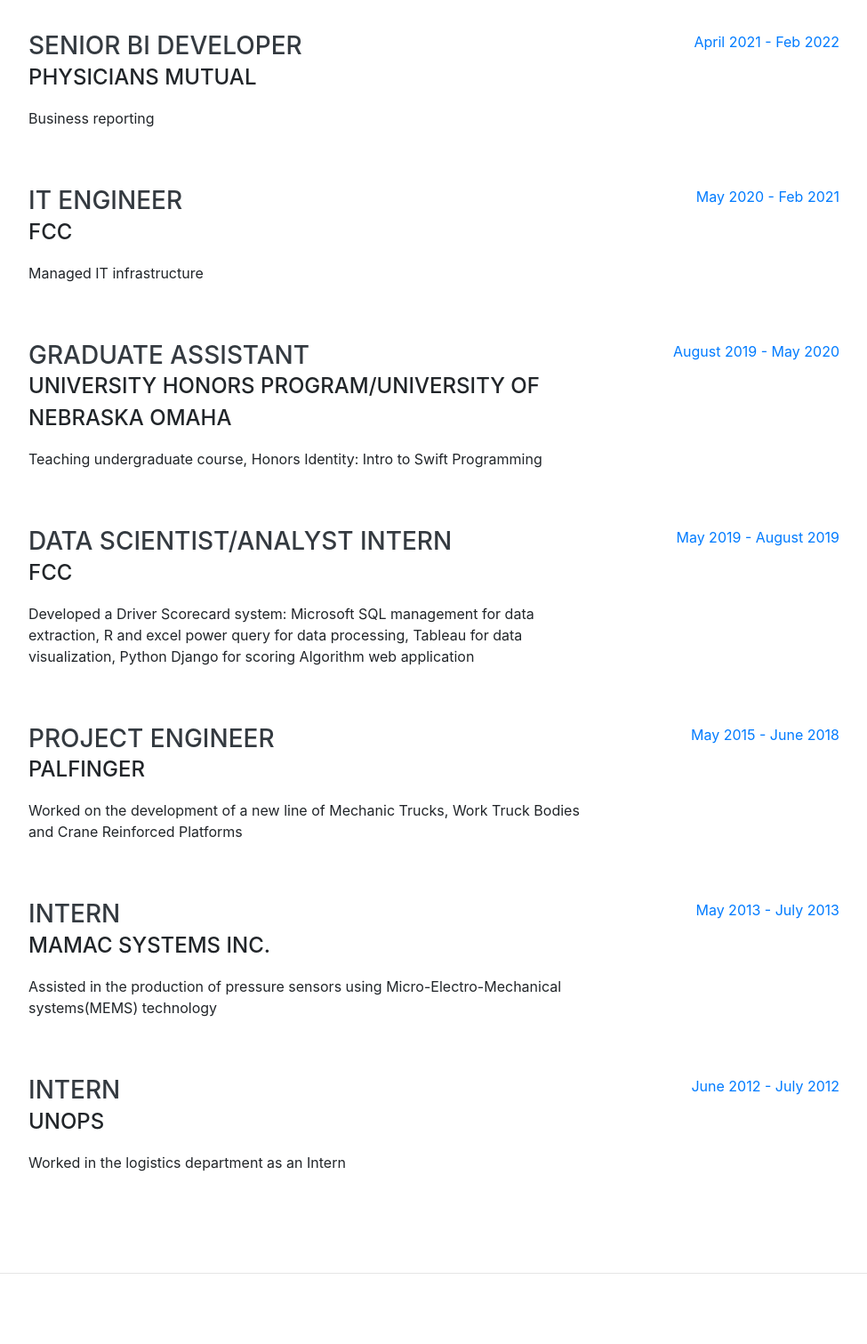
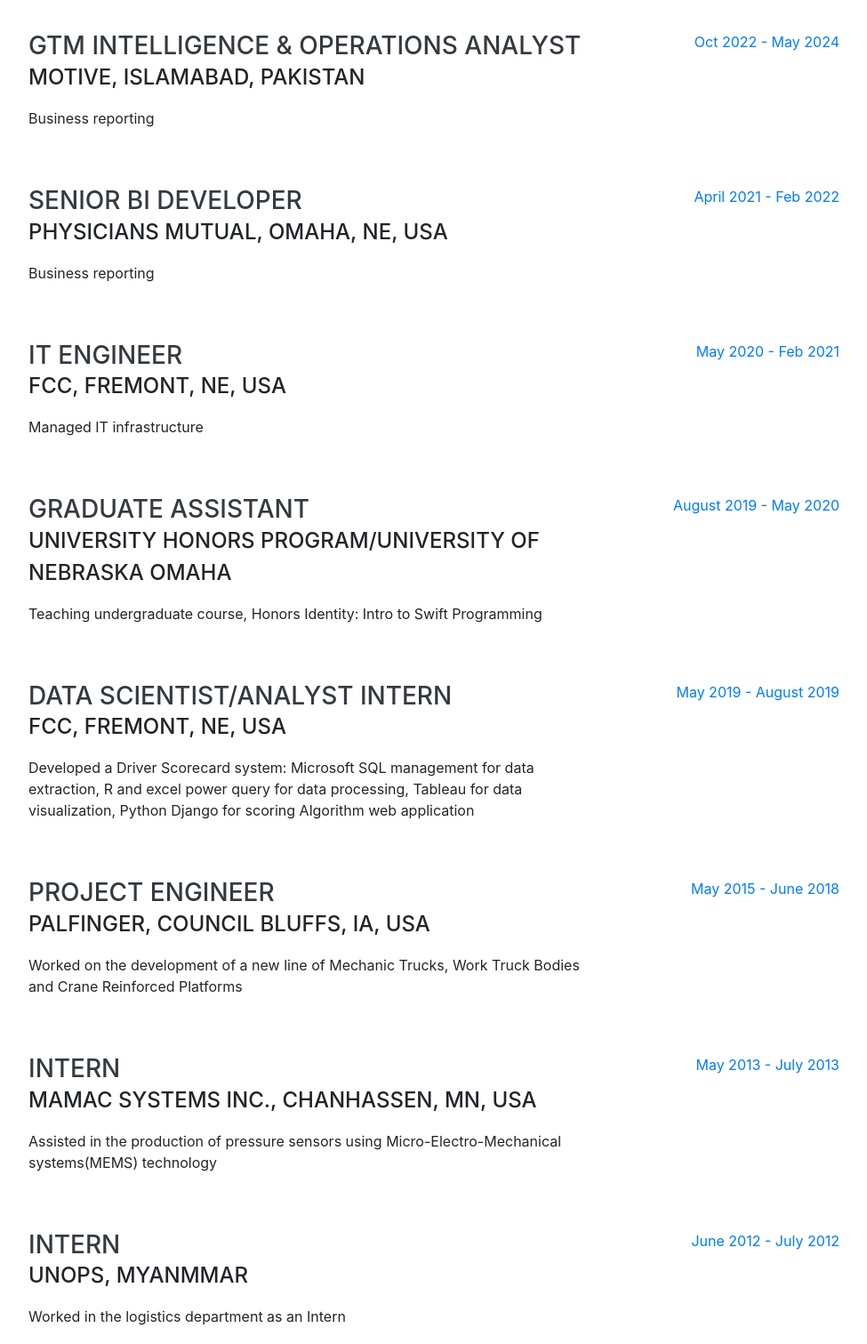
Before and after one commit to danialfaisal/Personal-Website, a website with bundled scripts: page index.html in a window 1280 px wide. Shown: the part 900-2411 px from the top of the page at 89% size, without its empty margins (288-1263 px from the left). Built offline with nearby package versions, Linux system fonts and the light colour scheme; a web font is replaced by a local one.

Commit message:
added new jobs

```diff
--- a/index.html
+++ b/index.html
@@ -66,10 +66,10 @@
       <h1 class="mb-0">Danial
         <span class="text-primary">Faisal</span>
       </h1>
-      <div class="subheading mb-5"> Omaha, Nebraska, USA
+      <div class="subheading mb-5"> Islamabad, Pakistan
         <a href="mailto:danialfaisal91@gmail.com">danialfaisal91@gmail.com</a>
       </div>
-      <p class="lead mb-5">Senior Business Intelligence Developer at Physicans Mutual Omaha</p>
+      <p class="lead mb-5">Business Intelligence Developer</p>
       <div class="social-icons">
         <a href="https://www.linkedin.com/in/danial-faisal-268379b2/">
           <i class="fab fa-linkedin-in"></i>
@@ -93,10 +93,22 @@
     <div class="w-100">
       <h2 class="mb-5">Experience</h2>
 
+
+      <div class="resume-item d-flex flex-column flex-md-row justify-content-between mb-5">
+        <div class="resume-content">
+          <h3 class="mb-0">GTM Intelligence & Operations Analyst</h3>
+          <div class="subheading mb-3">Motive, Islamabad, Pakistan</div>
+          <p>Business reporting</p>
+        </div>
+        <div class="resume-date text-md-right">
+          <span class="text-primary">Oct 2022 - May 2024</span>
+        </div>
+      </div>
+
       <div class="resume-item d-flex flex-column flex-md-row justify-content-between mb-5">
         <div class="resume-content">
           <h3 class="mb-0">Senior BI Developer</h3>
-          <div class="subheading mb-3">Physicians Mutual</div>
+          <div class="subheading mb-3">Physicians Mutual, Omaha, NE, USA</div>
           <p>Business reporting</p>
         </div>
         <div class="resume-date text-md-right">
@@ -108,7 +120,7 @@
       <div class="resume-item d-flex flex-column flex-md-row justify-content-between mb-5">
         <div class="resume-content">
           <h3 class="mb-0">IT Engineer</h3>
-          <div class="subheading mb-3">FCC</div>
+          <div class="subheading mb-3">FCC, Fremont, NE, USA</div>
           <p>Managed IT infrastructure</p>
         </div>
         <div class="resume-date text-md-right">
@@ -130,7 +142,7 @@
       <div class="resume-item d-flex flex-column flex-md-row justify-content-between mb-5">
         <div class="resume-content">
           <h3 class="mb-0">Data Scientist/Analyst Intern</h3>
-          <div class="subheading mb-3">FCC</div>
+          <div class="subheading mb-3">FCC, Fremont, NE, USA</div>
           <p>Developed a Driver Scorecard system: Microsoft SQL management for data extraction, R and excel power query for data processing, Tableau for data visualization, Python Django for scoring Algorithm web application</p>
         </div>
         <div class="resume-date text-md-right">
@@ -141,7 +153,7 @@
       <div class="resume-item d-flex flex-column flex-md-row justify-content-between mb-5">
         <div class="resume-content">
           <h3 class="mb-0">Project Engineer</h3>
-          <div class="subheading mb-3">Palfinger</div>
+          <div class="subheading mb-3">Palfinger, Council Bluffs, IA, USA</div>
           <p>Worked on the development of a new line of Mechanic Trucks, Work Truck Bodies and Crane Reinforced Platforms</p>
         </div>
         <div class="resume-date text-md-right">
@@ -152,7 +164,7 @@
       <div class="resume-item d-flex flex-column flex-md-row justify-content-between mb-5">
         <div class="resume-content">
           <h3 class="mb-0">Intern</h3>
-          <div class="subheading mb-3">MAMAC SYSTEMS Inc.</div>
+          <div class="subheading mb-3">MAMAC SYSTEMS Inc., Chanhassen, MN, USA</div>
           <p>Assisted in the production of pressure sensors using Micro-Electro-Mechanical systems(MEMS) technology</p>
         </div>
         <div class="resume-date text-md-right">
@@ -163,7 +175,7 @@
       <div class="resume-item d-flex flex-column flex-md-row justify-content-between mb-5">
         <div class="resume-content">
           <h3 class="mb-0">Intern</h3>
-          <div class="subheading mb-3">UNOPS</div>
+          <div class="subheading mb-3">UNOPS, Myanmmar</div>
           <p>Worked in the logistics department as an Intern </p>
         </div>
         <div class="resume-date text-md-right">
```
